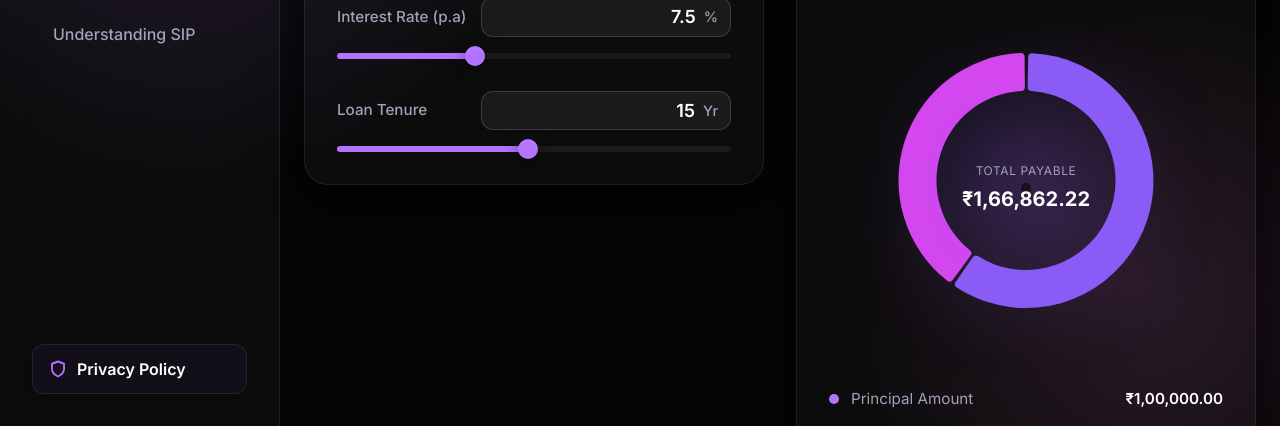
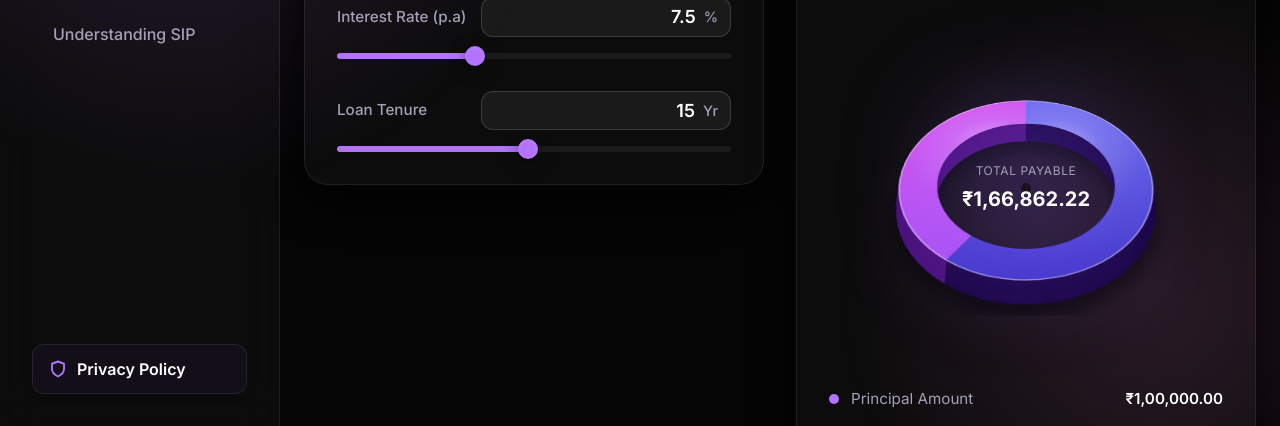
Before and after one commit to IshaanThakur09/fintools, a plain HTML site: page calculators.html in a window 1280 px wide. Shown: the part 374-800 px from the top of the page. Drawn offline with nearby package versions, Linux system fonts and the light colour scheme.

Commit message:
Restore 3D chart plugin but remove the buggy manual render loop

```diff
--- a/app.js
+++ b/app.js
@@ -81,17 +81,7 @@ const faux3DPlugin = {
             targetLifts[1] = 20;
         }
 
-        let needsRedraw = false;
-        for (let i = 0; i < 2; i++) {
-            chart.fauxLifts[i] += (targetLifts[i] - chart.fauxLifts[i]) * 0.15;
-            if (Math.abs(chart.fauxLifts[i] - targetLifts[i]) > 0.1) needsRedraw = true;
-        }
-
-        // Loop animation until targets reached
-        if (needsRedraw) {
-            requestAnimationFrame(() => chart.render());
-        }
-
+        chart.fauxLifts = targetLifts;
         const baseDepth = 28;
 
         ctx.save();
@@ -195,11 +185,11 @@ const getChartConfig = (labels, data) => ({
         labels: labels,
         datasets: [{
             data: data,
-            backgroundColor: ['#8b5cf6', '#d946ef'],
+            backgroundColor: 'transparent', // Custom draw plugin handles rendering instead
             borderWidth: 0,
-            spacing: 2,
-            borderRadius: 4,
-            hoverOffset: 15
+            spacing: 0,
+            borderRadius: 0,
+            hoverOffset: 0 // Disable 2D native expansion for 3D physical lift
         }]
     },
     options: {
@@ -247,7 +237,8 @@ const getChartConfig = (labels, data) => ({
                 }
             }
         }
-    }
+    },
+    plugins: [faux3DPlugin]
 });
 
 
--- a/style2.css
+++ b/style2.css
@@ -664,6 +664,7 @@ input[type="number"]::-webkit-inner-spin-button {
     position: relative;
     display: block;
     margin: 0 auto;
+    perspective: 1000px;
 }
 
 .chart-container::before {
@@ -684,10 +685,13 @@ input[type="number"]::-webkit-inner-spin-button {
 .chart-container canvas {
     display: block;
     background-color: transparent;
+    transform: rotateX(45deg);
+    transform-origin: center;
+    transition: transform 0.2s ease;
 }
 
 .chart-container:hover canvas {
-    opacity: 0.9;
+    transform: rotateX(30deg);
 }
 
 .chart-center-label {
```
